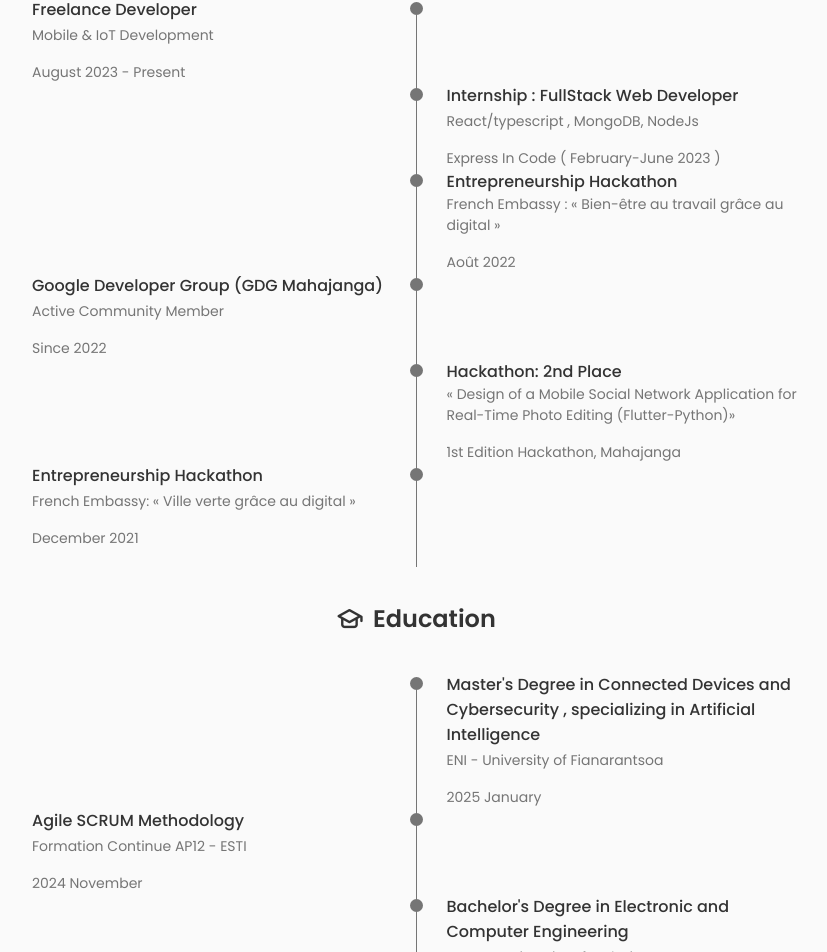
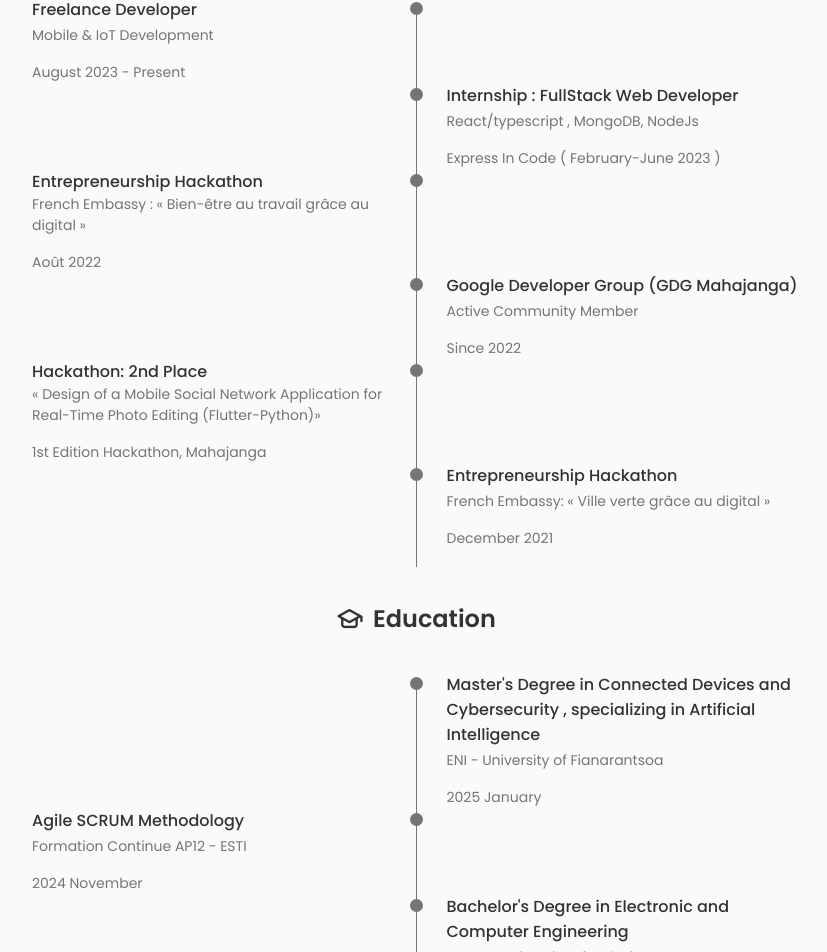
Before and after one commit to franck504/portfolio, a React (Create React App) app: page / in a window 1280 px wide. Shown: the part 1694-2646 px from the top of the page, without its empty margins (224-1051 px from the left). Built offline with nearby package versions, Linux system fonts and the light colour scheme.

Commit message:
place ok

```diff
--- a/src/components/qualification/Qualification.jsx
+++ b/src/components/qualification/Qualification.jsx
@@ -51,7 +51,23 @@ const Qualification = () => {
               </div>
             </div>
 
-            {/* 2. Entrepreneurship Hackathon August 2022 */}
+            {/* 3. Entrepreneurship Hackathon August 2022 */}
+            <div className="qualification__data">
+              <div>
+                <h3 className="qualification__title">Entrepreneurship Hackathon</h3>
+                <span className="qualification__subtitle">French Embassy : « Bien-être au travail grâce au digital »</span>
+                <div className="qualification__calender">
+                  <i className="uil uil-calender-alt"></i> Août 2022
+                </div>
+              </div>
+
+              <div>
+                <span className="qualification__rounder"></span>
+                <span className="qualification__line"></span>
+              </div>
+            </div>
+
+            {/* 4. GDG Mahajanga Since 2022 */}
             <div className="qualification__data">
               <div></div>
 
@@ -61,32 +77,31 @@ const Qualification = () => {
               </div>
 
               <div>
-                <h3 className="qualification__title">  Entrepreneurship Hackathon</h3>
-                <span className="qualification__subtitle">French Embassy : « Bien-être au travail grâce au digital »</span>
-                <div className="qualification__calender">
-                  <i className="uil uil-calender-alt"></i> Août 2022
-                </div>
-              </div>
-
-            </div>
-
-            {/* 3. GDG Mahajanga Since 2022 */}
-            <div className="qualification__data">
-              <div>
                 <h3 className="qualification__title">Google Developer Group (GDG Mahajanga)</h3>
-                <span className="qualification__subtitle">Active Community Member
-                </span>
+                <span className="qualification__subtitle">Active Community Member</span>
                 <div className="qualification__calender">
                   <i className="uil uil-calender-alt"></i> Since 2022
                 </div>
               </div>
+            </div>
+
+            {/* 5. Hackathon 2nd Place */}
+            <div className="qualification__data">
+              <div>
+                <h3 className="qualification__title">Hackathon: 2nd Place</h3>
+                <span className="qualification__subtitle">« Design of a Mobile Social Network Application for Real-Time Photo Editing  (Flutter-Python)»</span>
+                <div className="qualification__calender">
+                  <i className="uil uil-calender-alt"></i>1st Edition Hackathon, Mahajanga
+                </div>
+              </div>
+
               <div>
                 <span className="qualification__rounder"></span>
                 <span className="qualification__line"></span>
               </div>
             </div>
 
-            {/* 4. Hackathon 2nd Place */}
+            {/* 6. Entrepreneurship Hackathon December 2021 - OLDEST */}
             <div className="qualification__data">
               <div></div>
 
@@ -96,29 +111,11 @@ const Qualification = () => {
               </div>
 
               <div>
-                <h3 className="qualification__title">
-                  Hackathon: 2nd Place</h3>
-                <span className="qualification__subtitle">« Design of a Mobile Social Network Application for Real-Time Photo Editing  (Flutter-Python)»</span>
-                <div className="qualification__calender">
-                  <i className="uil uil-calender-alt"></i>1st Edition Hackathon, Mahajanga
-                </div>
-              </div>
-            </div>
-
-            {/* 5. Entrepreneurship Hackathon December 2021 - OLDEST */}
-            <div className="qualification__data">
-              <div>
-                <h3 className="qualification__title">
-                  Entrepreneurship Hackathon</h3>
+                <h3 className="qualification__title">Entrepreneurship Hackathon</h3>
                 <span className="qualification__subtitle">French Embassy: « Ville verte grâce au digital »</span>
                 <div className="qualification__calender">
                   <i className="uil uil-calender-alt"></i> December 2021
                 </div>
-              </div>
-
-              <div>
-                <span className="qualification__rounder"></span>
-                <span className="qualification__line"></span>
               </div>
             </div>
           </div>
```
